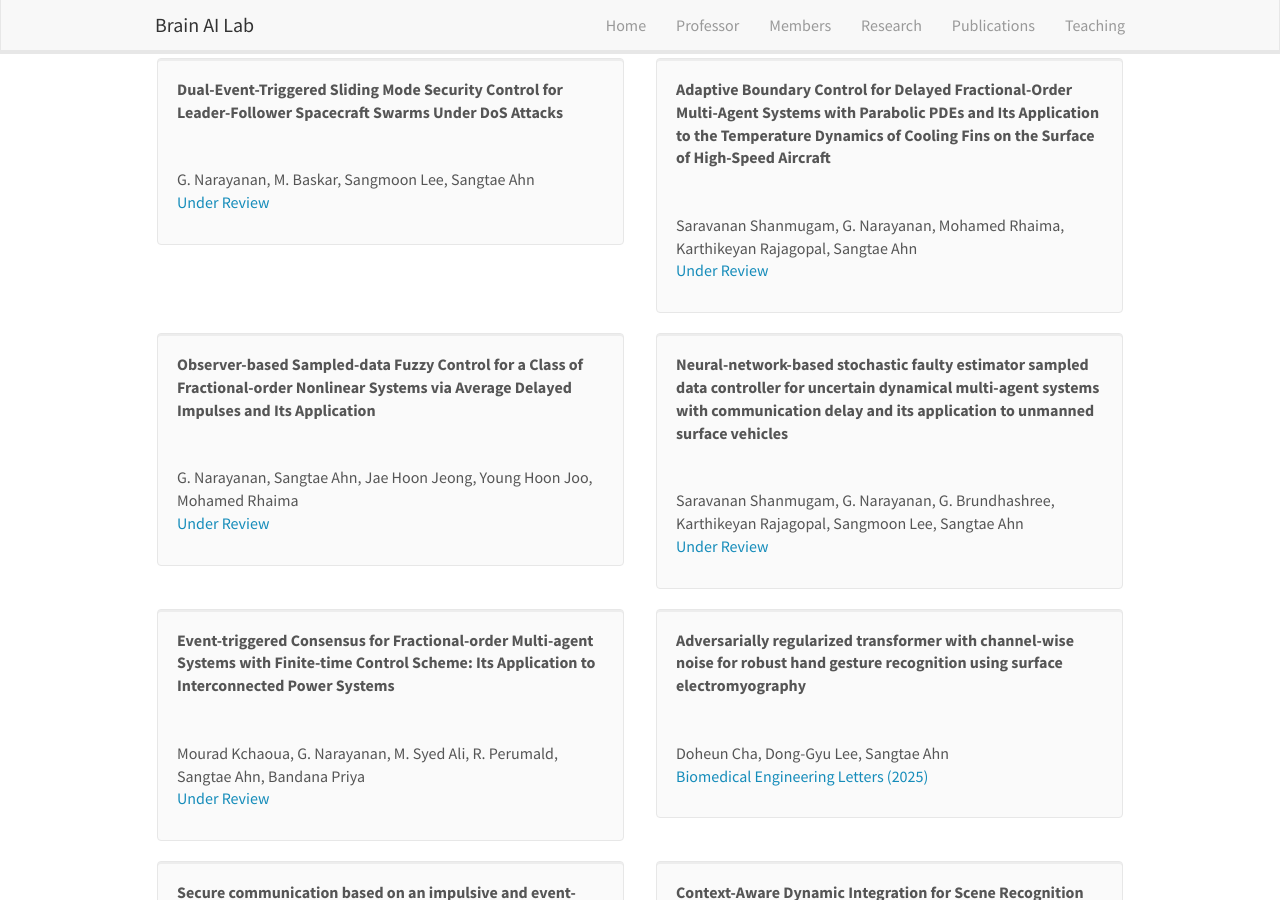
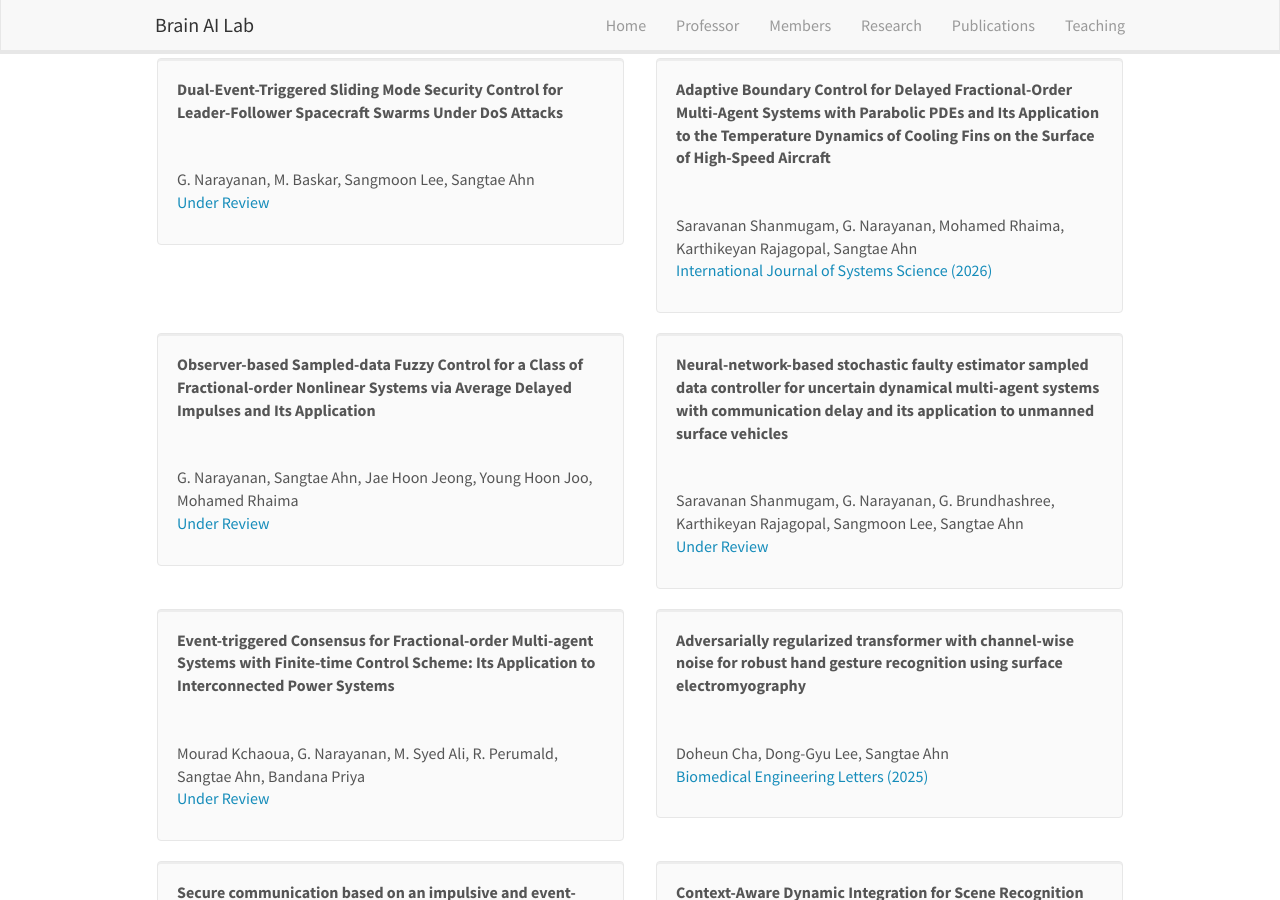
Before and after one commit to KNU-BrainAI/knu-brainai.github.io, a Jekyll site: the page built from _pages/publications.md, in a window 1280 px wide and 900 px high, scrolled down 2865 px. Built offline with Jekyll 4.4.1, drawn with Linux system fonts in a browser that asks for light colours; nearby versions of some CDN libraries.

Commit message:
Update publist.yml

```diff
--- a/_data/publist.yml
+++ b/_data/publist.yml
@@ -177,8 +177,8 @@
   image: blank.png
   authors: Saravanan Shanmugam, G. Narayanan, Mohamed Rhaima, Karthikeyan Rajagopal, Sangtae Ahn
   link:
-    url:
-    display: Under Review
+    url: https://www.tandfonline.com/eprint/HY8AEGJCUAMFIWCBEG8R/full?target=10.1080/00207721.2026.2687895
+    display: International Journal of Systems Science (2026)
 
 - title: "Observer-based Sampled-data Fuzzy Control for a Class of Fractional-order Nonlinear Systems via Average Delayed Impulses and Its Application"
   image: blank.png
```
